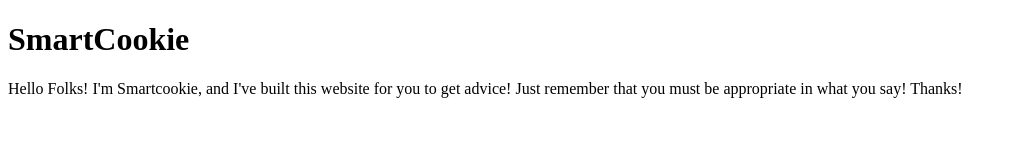
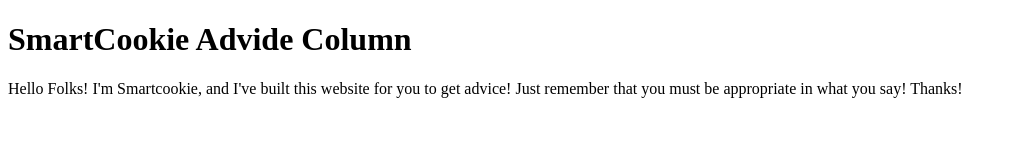
Before and after one commit to Chandriaforever/smartcookieadvicecolumn, a plain HTML site: page index.html in a window 1280 px wide. Shown: the whole page, without its empty margins (0-1016 px from the left). Drawn offline with Linux system fonts and the light colour scheme.

Commit message:
Update index.html

```diff
--- a/index.html
+++ b/index.html
@@ -5,7 +5,8 @@
 </head>
 <body>
 
-<h1>SmartCookie</h1>
+<h1>SmartCookie
+  Advide Column</h1>
 <p>Hello Folks! I'm Smartcookie, and I've built this website for you to get advice! Just remember that you must be appropriate in what you say! Thanks!</p>
 
 </body>
```
